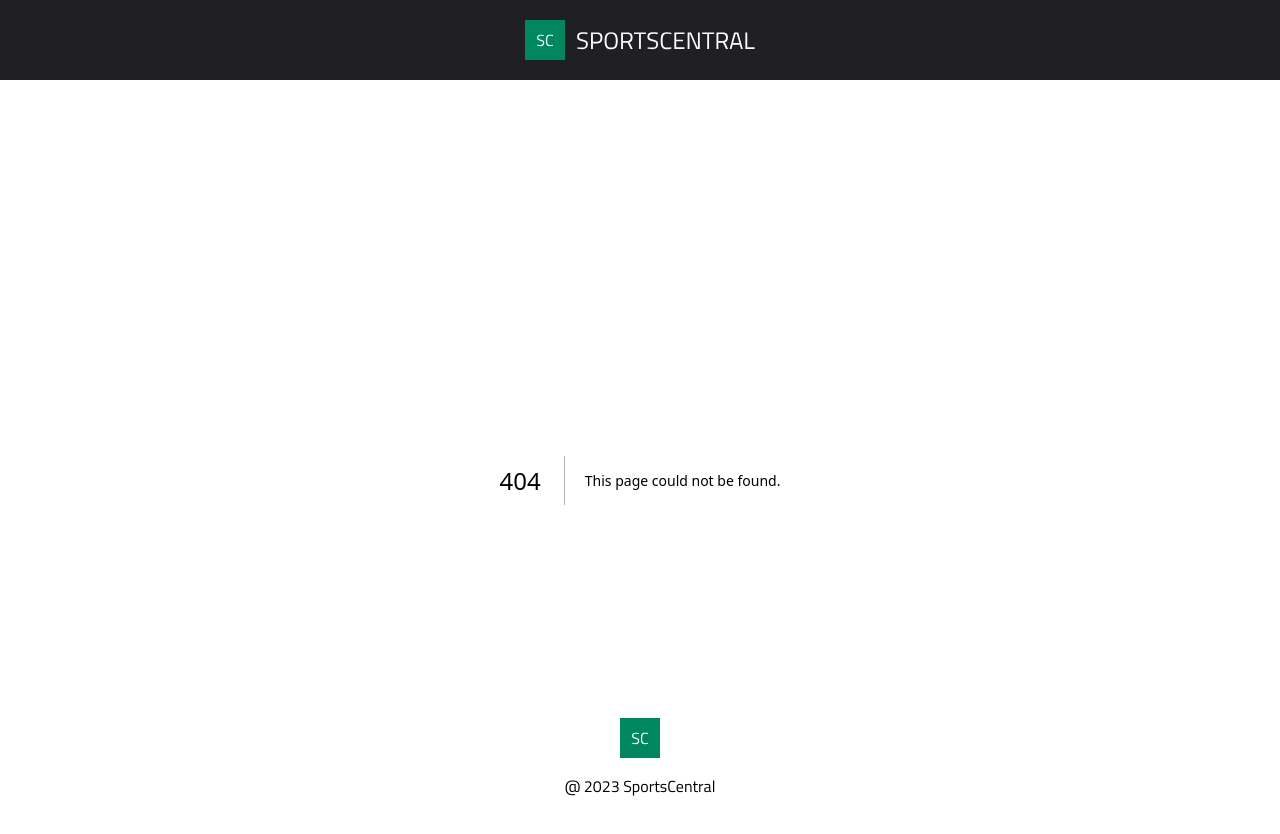
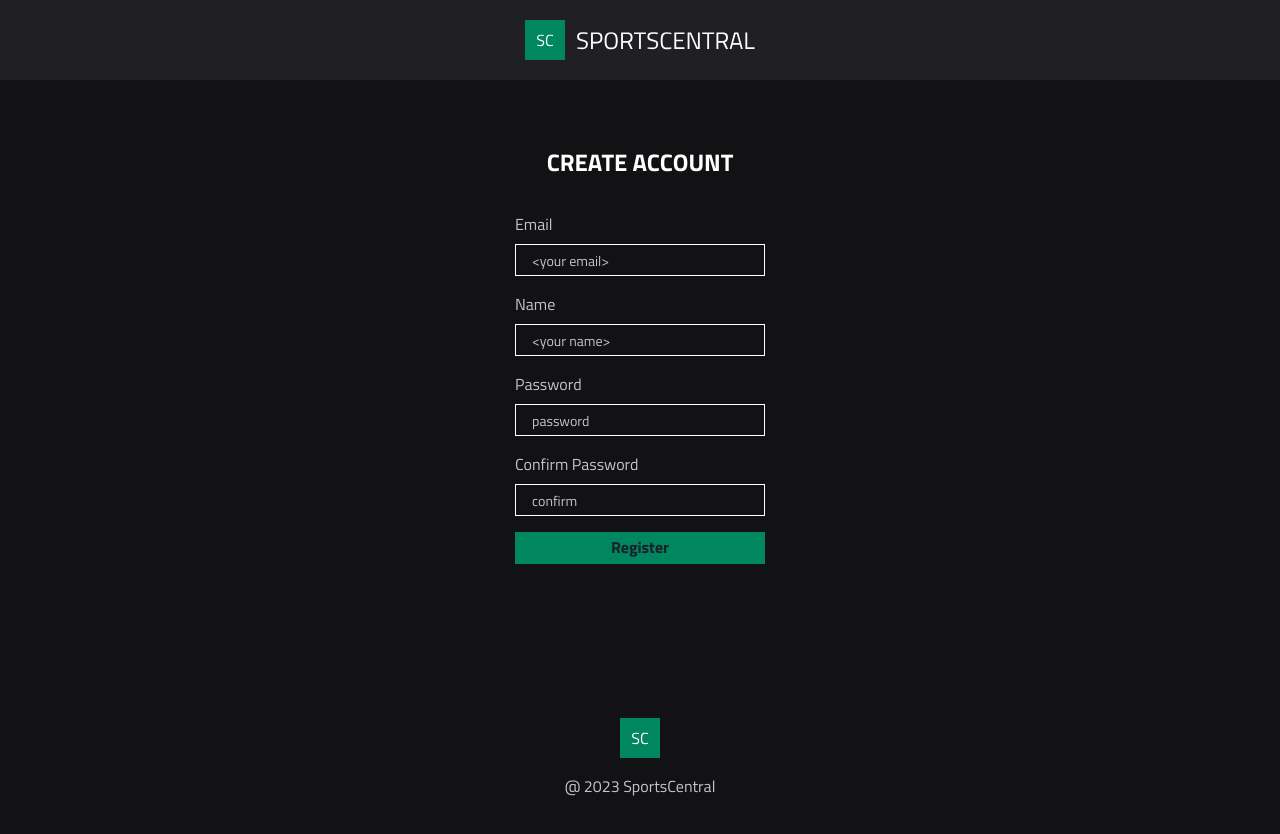
Before and after one commit to w-arantes/sportscentral, a Next.js app: page /sign-up in a window 1280 px wide. Before the commit this address had no page. Shown: the top 834 px of the page. After the commit the page ends 800 px from the top, so only its background shows below. Built offline with nearby package versions, Linux system fonts and the light colour scheme; what @chakra-ui/next-js would draw is missing.

Commit message:
feat: add login and sign-up page layout with form schemas

```diff
--- /dev/null
+++ b/src/layout/PageLayout/index.tsx
@@ -0,0 +1,23 @@
+import { ReactNode } from 'react';
+import { Flex, FlexProps } from '@chakra-ui/react';
+
+interface PageLayoutProps extends FlexProps {
+  children: ReactNode;
+}
+
+export function PageLayout({ children, ...rest }: PageLayoutProps) {
+  return (
+    <Flex
+      as="main"
+      direction="column"
+      align="center"
+      width="100%"
+      height="100%"
+      px="112px"
+      mt="4rem"
+      {...rest}
+    >
+      {children}
+    </Flex>
+  );
+}
--- /dev/null
+++ b/src/pages/sign-up.tsx
@@ -0,0 +1,117 @@
+import {
+  Button,
+  Text,
+  Center,
+  Input,
+  Stack,
+  FormControl,
+  FormErrorMessage,
+  FormLabel
+} from '@chakra-ui/react';
+
+import { useForm } from 'react-hook-form';
+import { zodResolver } from '@hookform/resolvers/zod';
+import { z } from 'zod';
+
+import { PageLayout } from '@/layout/PageLayout';
+
+const registerFormSchema = z
+  .object({
+    email: z.string().nonempty('Email is required').email('Invalid Email'),
+    name: z.string().nonempty('Name is required.'),
+    password: z
+      .string()
+      .nonempty('Password is required.')
+      .min(6, 'Password must be at least 6 characters long.'),
+    confirmPassword: z.string()
+  })
+  .superRefine(({ confirmPassword, password }, ctx) => {
+    if (confirmPassword !== password) {
+      ctx.addIssue({
+        code: 'custom',
+        message: 'The password confirmation did not match.'
+      });
+    }
+  });
+
+type RegisterFormData = z.infer<typeof registerFormSchema>;
+
+export default function SignUp() {
+  const {
+    register,
+    handleSubmit,
+    formState: { errors, isSubmitting }
+  } = useForm<RegisterFormData>({
+    resolver: zodResolver(registerFormSchema)
+  });
+
+  const onSubmit = (credentials: RegisterFormData) => {
+    console.log('SIGN-UP', credentials);
+  };
+
+  return (
+    <PageLayout>
+      <Stack direction="column" spacing="1rem" mb="2rem">
+        <Center>
+          <Text fontSize="title" color="white" fontWeight="bold">
+            CREATE ACCOUNT
+          </Text>
+        </Center>
+      </Stack>
+
+      <Stack as="form" spacing="1rem" onSubmit={handleSubmit(onSubmit)}>
+        <FormControl isInvalid={Boolean(errors.email)}>
+          <FormLabel>Email</FormLabel>
+          <Input
+            type="email"
+            placeholder="<your email>"
+            borderRadius={0}
+            {...register('email')}
+          />
+          <FormErrorMessage>
+            {errors.email && errors.email.message}
+          </FormErrorMessage>
+        </FormControl>
+        <FormControl isInvalid={Boolean(errors.name)}>
+          <FormLabel>Name</FormLabel>
+          <Input
+            type="text"
+            placeholder="<your name>"
+            borderRadius={0}
+            {...register('name')}
+          />
+          <FormErrorMessage>
+            {errors.name && errors.name.message}
+          </FormErrorMessage>
+        </FormControl>
+        <FormControl isInvalid={Boolean(errors.password)}>
+          <FormLabel>Password</FormLabel>
+          <Input
+            type="password"
+            placeholder="password"
+            borderRadius={0}
+            {...register('password')}
+          />
+          <FormErrorMessage>
+            {errors.password && errors.password.message}
+          </FormErrorMessage>
+        </FormControl>
+        <FormControl isInvalid={Boolean(errors.password)}>
+          <FormLabel>Confirm Password</FormLabel>
+          <Input
+            type="password"
+            placeholder="confirm"
+            borderRadius={0}
+            {...register('confirmPassword')}
+          />
+          <FormErrorMessage>
+            {errors.confirmPassword && errors.confirmPassword.message}
+          </FormErrorMessage>
+        </FormControl>
+        <Button type="submit" isLoading={isSubmitting}>
+          Register
+        </Button>
+      </Stack>
+    </PageLayout>
+  );
+}
```
Also changed, not shown: src/pages/login.tsx (added, +101 -0 lines).
